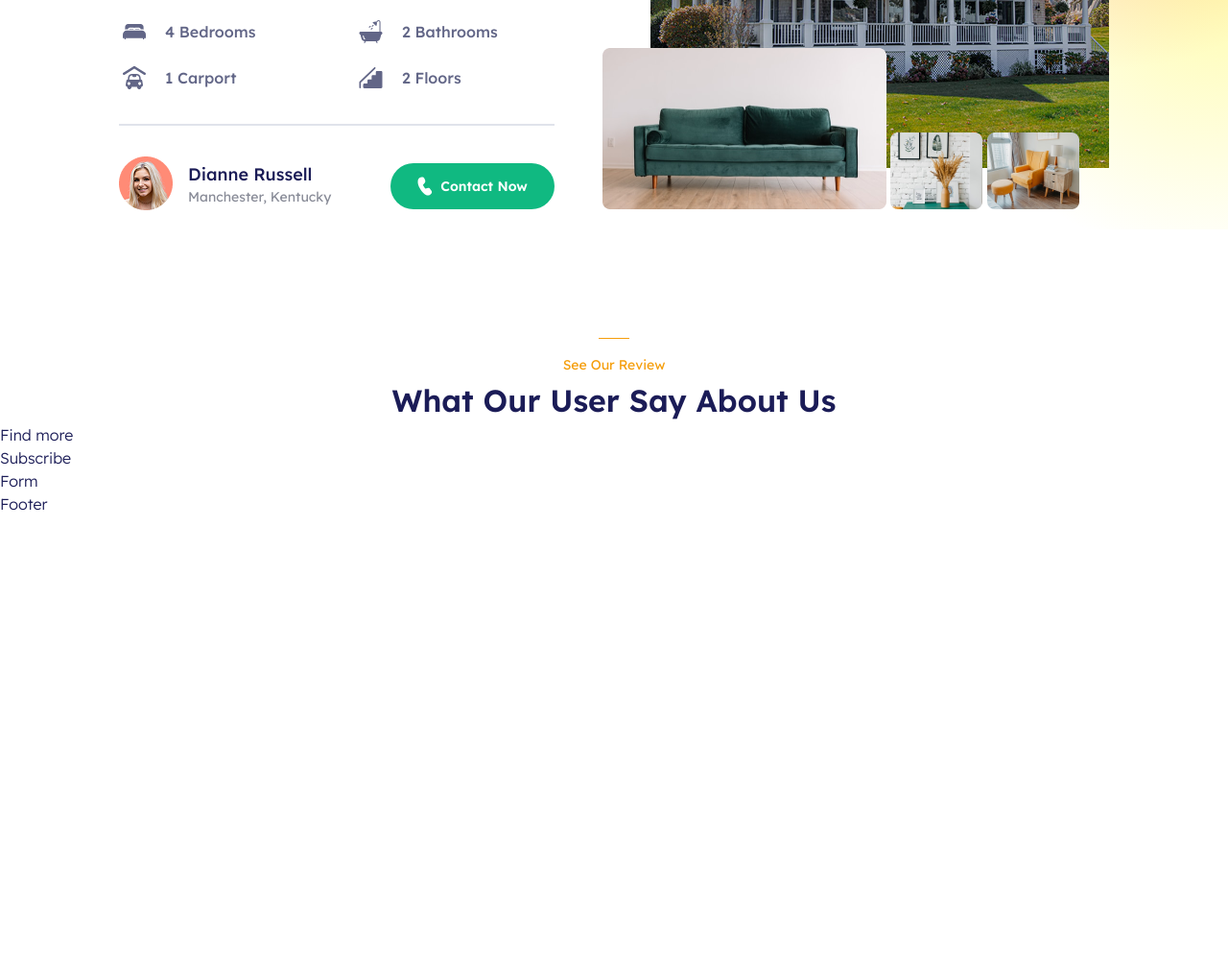
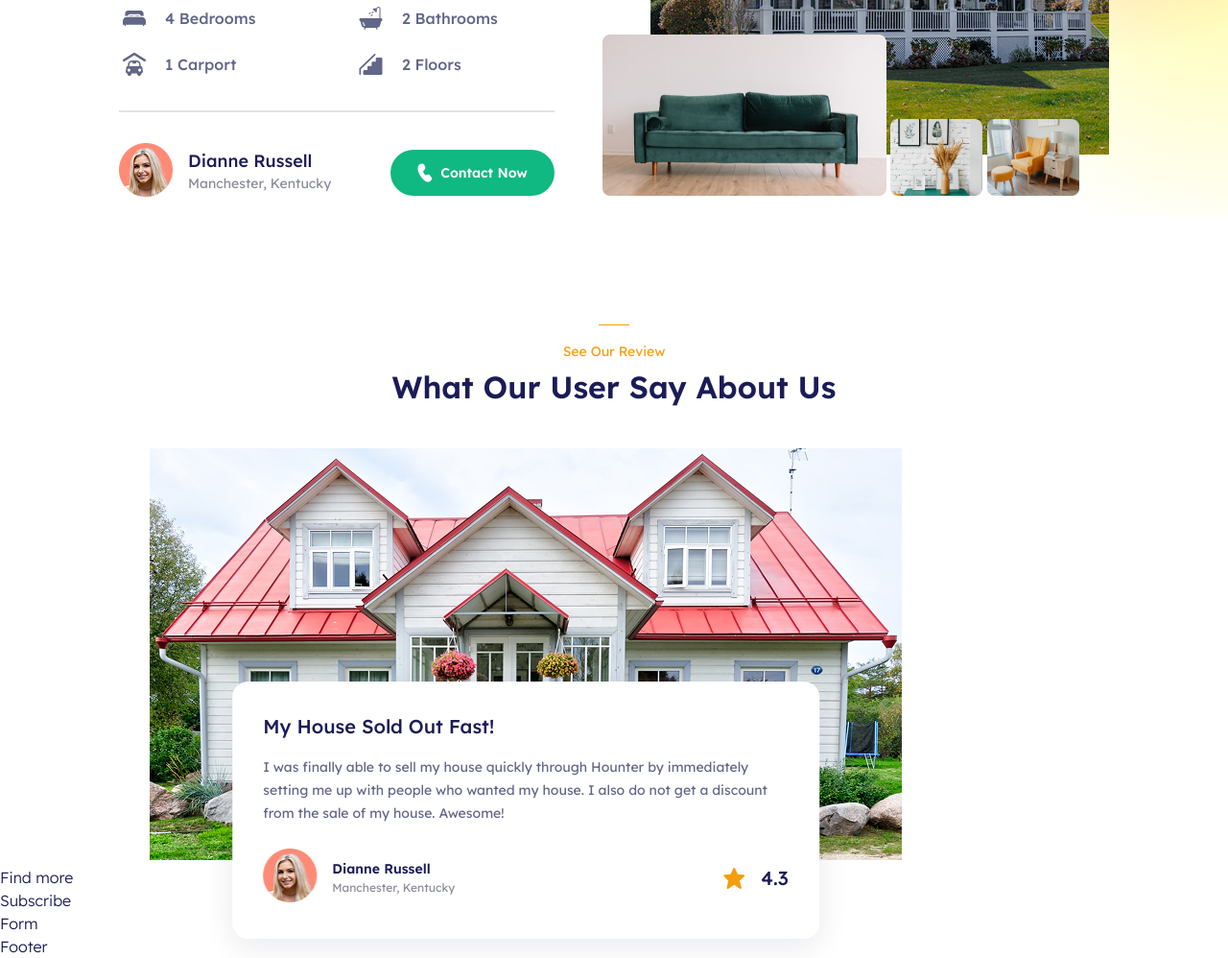
Before and after one commit to SimonFine/Hounter, a website: page index.html in a window 1280 px wide. Shown: the part 1829-2827 px from the top of the page at 96% size. Before the commit the page ends 2366 px from the top, so only its background shows below. Drawn offline with Linux system fonts and the light colour scheme.

Commit message:
Fix featured house section avatars and add first house card

```diff
--- a/index.html
+++ b/index.html
@@ -123,7 +123,7 @@
                 </div>
                 <div class="person-info">
                     <div class="person-info__photo">
-                        <img src="img/featured-house/avatar1.png" alt="person1-img" class="card__photo">
+                        <img src="img/featured-house/avatar1.png" alt="person1-img">
                     </div>
                     <div class="person-info__text">
                         <div class="subtitle">Dianne Russell</div>
@@ -145,7 +145,7 @@
                 </div>
                 <div class="person-info">
                     <div class="person-info__photo">
-                        <img src="img/featured-house/avatar2.png" alt="person2-img" class="card__photo">
+                        <img src="img/featured-house/avatar2.png" alt="person2-img">
                     </div>
                     <div class="person-info__text">
                         <div class="subtitle">Robert Fox</div>
@@ -167,7 +167,7 @@
                 </div>
                 <div class="person-info">
                     <div class="person-info__photo">
-                        <img src="img/featured-house/avatar3.png" alt="person3-img" class="card__photo">
+                        <img src="img/featured-house/avatar3.png" alt="person3-img">
                     </div>
                     <div class="person-info__text">
                         <div class="subtitle">Ronald Richards</div>
@@ -211,7 +211,7 @@
                 </div>
                 <div class="person-info">
                     <div class="person-info__photo">
-                        <img src="img/featured-house/avatar1.png" alt="person1-img" class="card__photo">
+                        <img src="img/featured-house/avatar1.png" alt="person1-img">
                     </div>
                     <div class="person-info__text">
                         <div class="subtitle">Dianne Russell</div>
@@ -233,7 +233,7 @@
                 </div>
                 <div class="person-info">
                     <div class="person-info__photo">
-                        <img src="img/featured-house/avatar2.png" alt="person2-img" class="card__photo">
+                        <img src="img/featured-house/avatar2.png" alt="person2-img">
                     </div>
                     <div class="person-info__text">
                         <div class="subtitle">Robert Fox</div>
@@ -314,6 +314,30 @@
             <p class="label label--orange">See Our Review</p>
             <h2 class="heading-2">What Our User Say About Us</h2>
         </div>
+        <div class="testimonials__slides margin-top-40">
+            <div class="testimonial">
+                <img src="img/testimonials/house-1.png" alt="house-1">
+                <div class="testimonial__card">
+                    <p class="heading-4">My house sold out fast!</p>
+                    <p class="label label--grey3 margin-top-16">I was finally able to sell my house quickly through Hounter by immediately setting me up with people who wanted my house. I also do not get a discount from the sale of my house. Awesome!</p>
+                    <div class="testimonial__user-review margin-top-24">
+                        <div class="person-info">
+                            <div class="person-info__photo">
+                                <img src="img/tour/avatar.png" alt="person-img">
+                            </div>
+                            <div class="person-info__text">
+                                <div class="label-semibold">Dianne Russell</div>
+                                <div class="label-small label-small--grey2">Manchester, Kentucky</div>
+                            </div>
+                        </div>
+                        <div class="testimonial__rating">
+                            <img src="img/testimonials/icon-star.svg" alt="star-icon">
+                            <div class="heading-4">4.3</div>
+                        </div>
+                    </div>
+                </div>
+            </div>
+        </div>
     </section>
 
     <section class="find-more">
--- a/sass/_components.scss
+++ b/sass/_components.scss
@@ -197,3 +197,37 @@
         left: 50%;
     }
 }
+
+.testimonial {
+    position: relative;
+    width: 78.4rem;
+    margin: 0 3.2rem;
+
+    &__card {
+        position: absolute;
+        bottom: -7.6rem;
+        left: 50%;
+        width: 80%;
+        transform: translateX(-50%);
+        padding: 3.2rem;
+        background-color: $color-white;
+        border-radius: 1.6rem;
+        box-shadow: 0 8px 3.2rem 0 rgba(12, 21, 55, 0.09);
+        width: 78%;
+    }
+
+    &__user-review {
+        display: flex;
+        align-items: center;
+        justify-content: space-between;
+    }
+
+    &__rating {
+        display: flex;
+        align-items: center;
+
+        & > img {
+            margin-right: 1.6rem;
+        }
+    }
+}
--- a/sass/sections/_testimonials.scss
+++ b/sass/sections/_testimonials.scss
@@ -0,0 +1,8 @@
+.testimonials {
+
+    &__slides {
+
+    }
+
+
+}
```
Also changed, not shown: css/style.css, 1 other file.
